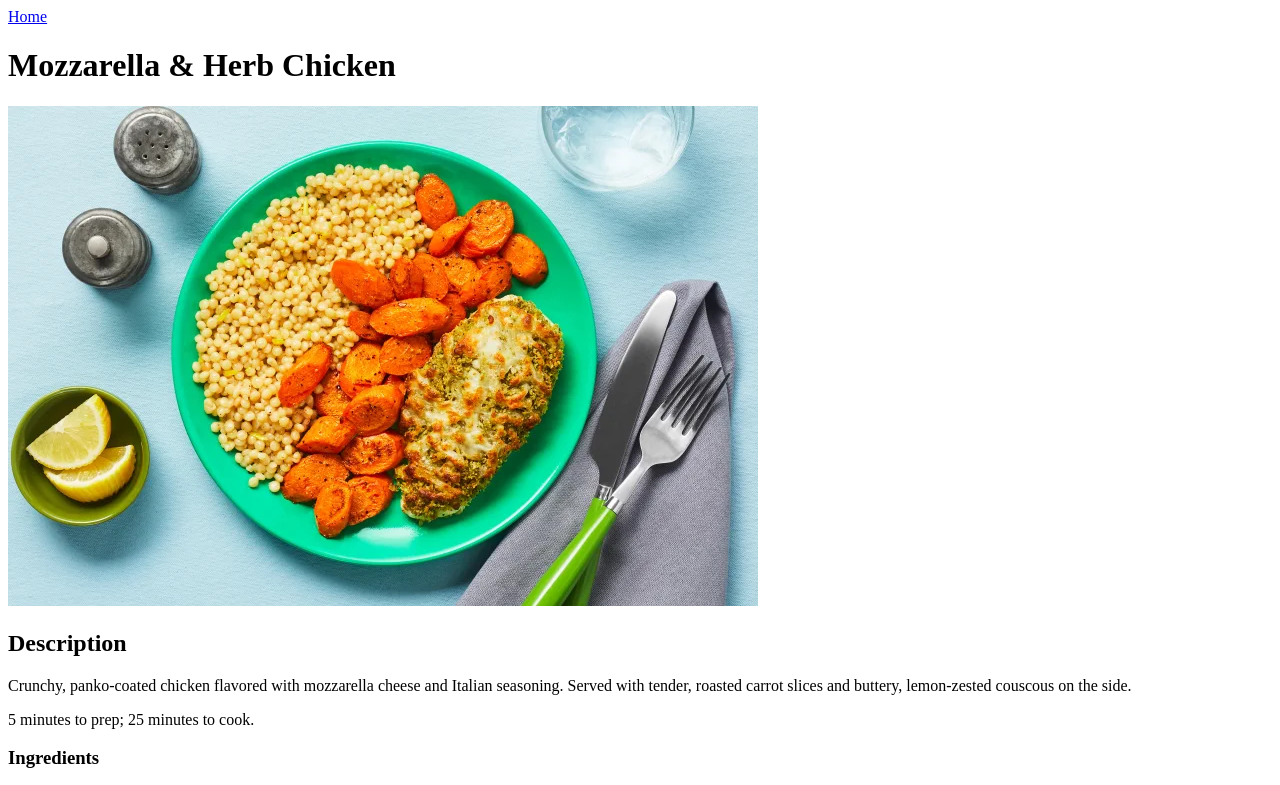
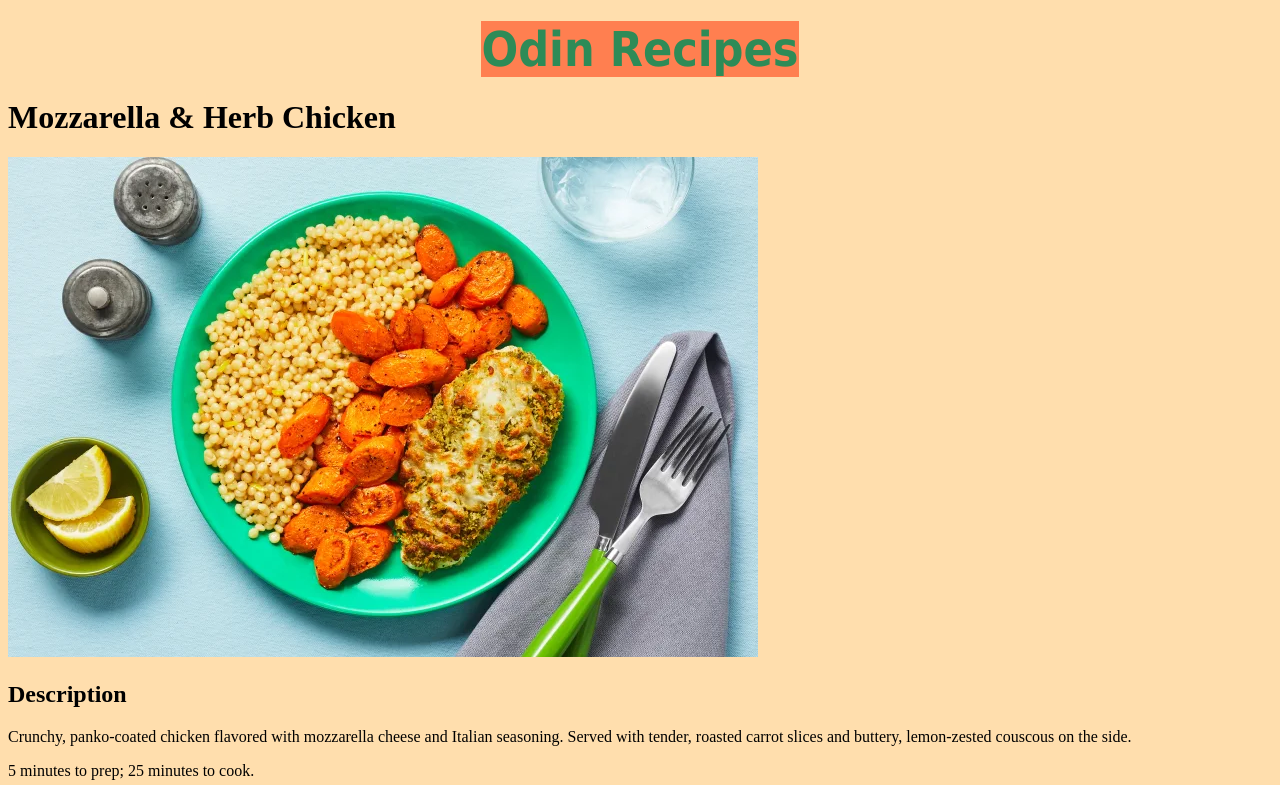
Before and after one commit to capra-irata/odin-recipes, a plain HTML site: page recipes/mozzarella-and-herb-chicken.html in a window 1280 px wide. Shown: the top 785 px of the page. Drawn offline with Linux system fonts and the light colour scheme.

Commit message:
Style recipe pages with banner and general style
Stylized banner now links to home instead of plain hyperlink. Recipe
pages have basic colors and font of website.

```diff
--- a/recipes/mozzarella-and-herb-chicken.html
+++ b/recipes/mozzarella-and-herb-chicken.html
@@ -3,10 +3,11 @@
   <head>
     <meta charset="utf-8" />
     <title>Odin Recipes - Mozzarella & Herb Chicken</title>
+    <link rel="stylesheet" href="../styles.css">
   </head>
 
   <body>
-    <a href="../index.html">Home</a>
+    <h1 id="banner"><a id="logo" href="../index.html">Odin Recipes</a></h1>
     <h1>Mozzarella & Herb Chicken</h1>
     <img
       src="../img/mozzarella-and-herb-chicken.webp"
```
Also changed, not shown: recipes/pub-style-shepherds-pie.html (+2 -1 lines), recipes/zucchini-pomodoro-penne-bake.html (+2 -1 lines).
